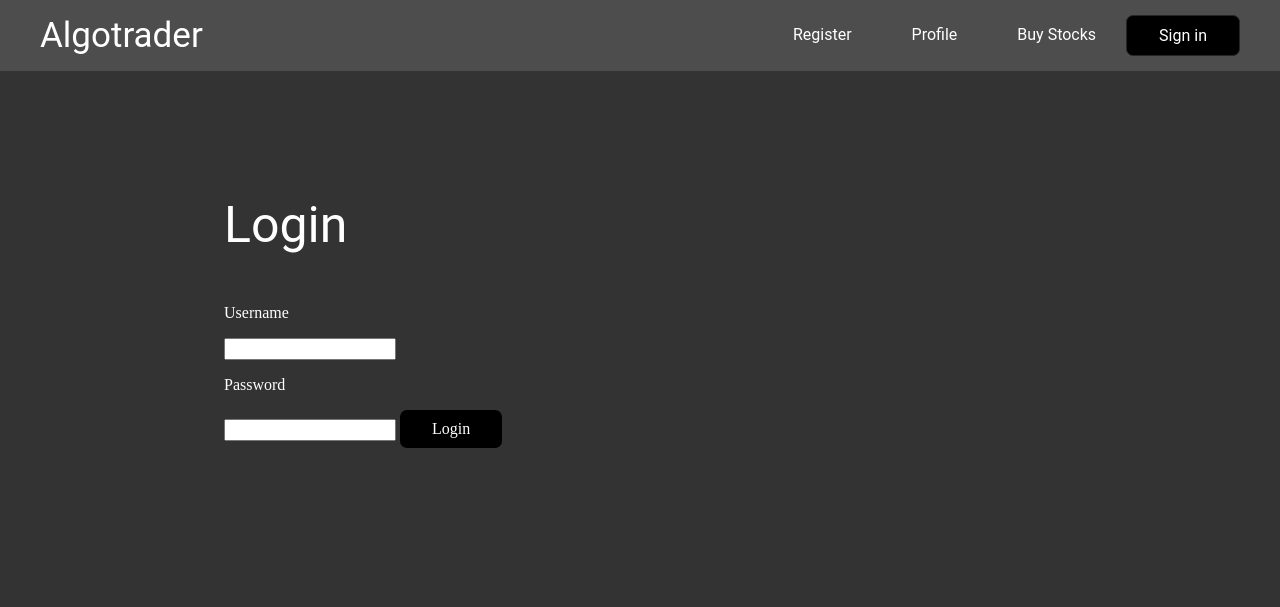
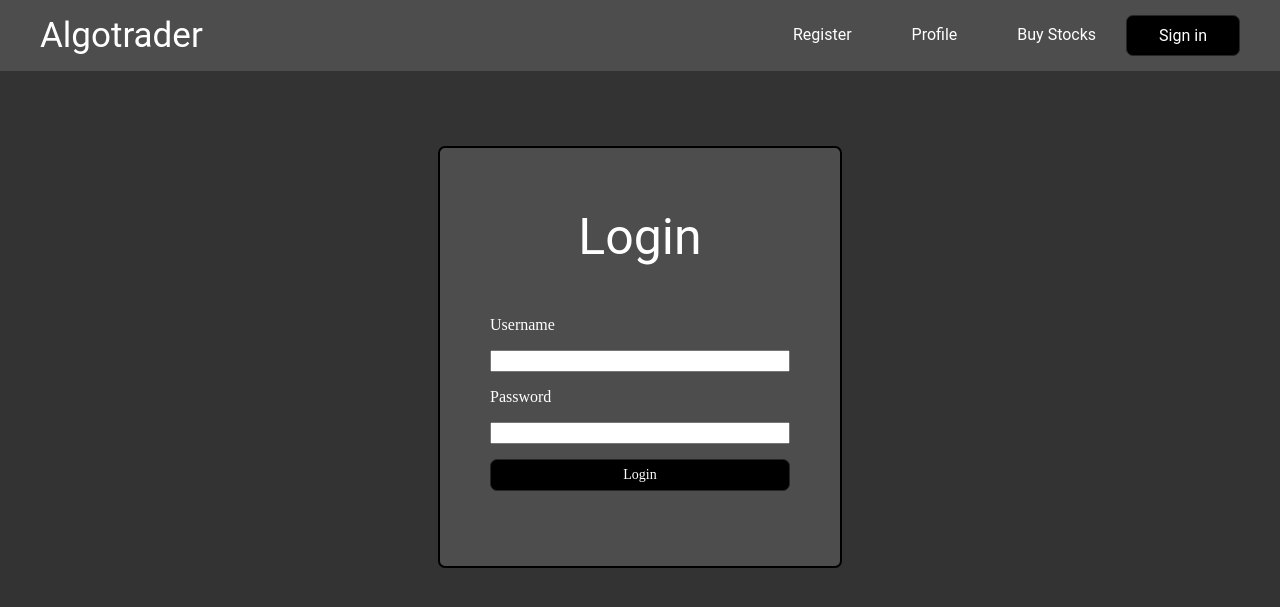
Before and after one commit to JTran-UW/algotrader, a Django app: page /login/ in a window 1280 px wide. Shown: the top 607 px of the page. Run offline with Django 3.2, Linux system fonts and the light colour scheme.

Commit message:
Front-end reworks

```diff
--- a/algotrader/lib/YahooScraper.py
+++ b/algotrader/lib/YahooScraper.py
@@ -173,8 +173,3 @@ class YahooScraper:
         :param filename: name of file\n
         """
         stocks.to_csv(filename)
-
-    def get_stocks(self, watchlist):
-        """
-        """
-        pass
--- a/algotrader/static/style.css
+++ b/algotrader/static/style.css
@@ -84,6 +84,8 @@ a {
 }
 
 .submit {
-    border: none;
-    font-size: 16px;
+    font-size: 14px;
+    border-radius: 7px;
+    padding: 7px 20px;
+    color: white !important;
 }
--- a/algotrader/trades/templates/trades/stock.html
+++ b/algotrader/trades/templates/trades/stock.html
@@ -4,6 +4,6 @@
     <form method="POST">
         {% csrf_token %}
         <p>Stock: </p><input type="text" name="stock">
-        <input type="submit" value="Purchase">
+        <input type="submit" value="Purchase" class="button submit">
     </form>
 {% endblock %}
--- a/algotrader/users/static/userstyles.css
+++ b/algotrader/users/static/userstyles.css
@@ -14,4 +14,40 @@
 table, td {
     border: 1px solid black;
     border-collapse: collapse;
+    color: black;
 }
+
+.center {
+    text-align: center;
+}
+
+.topspace {
+    margin-top: 15px !important;
+}
+
+.form {
+    width: 300px;
+    margin: 0px auto;
+    background-color: #4d4d4d;
+    border: 2px solid black;
+    border-radius: 7px;
+    padding: 10px 50px 75px 50px;
+}
+
+.form input {
+    width: 100%;
+    color: black;
+    font-family: Roboto Slab;
+    font-size: 14px;
+    margin: 0px auto;
+    box-sizing: border-box;
+}
+
+.form input:focus {
+    outline: none;
+}
+
+.expanding-form {
+    margin: 0px;
+    width: auto;
+}
--- a/algotrader/users/templates/users/login.html
+++ b/algotrader/users/templates/users/login.html
@@ -6,13 +6,13 @@
 {% endblock %}
 
 {% block content %}
-    <p class="title header">Login</p>
-    <form method="POST">
+    <form method="POST" class="form">
+        <p class="title header center">Login</p>
         {% csrf_token %}
         <p>Username</p>
         {{ form.username }}
         <p>Password</p>
-        {{ form.password }}
-        <input type="submit" value="Login" class="button submit">
+        {{ form.password }}<br>
+        <input type="submit" value="Login" class="submit button topspace">
     </form>
 {% endblock %}
```
Also changed, not shown: algotrader/users/templates/users/profile.html (+15 -2 lines), algotrader/users/templates/users/register.html (+16 -4 lines), algotrader/db.sqlite3, 1 other file.
